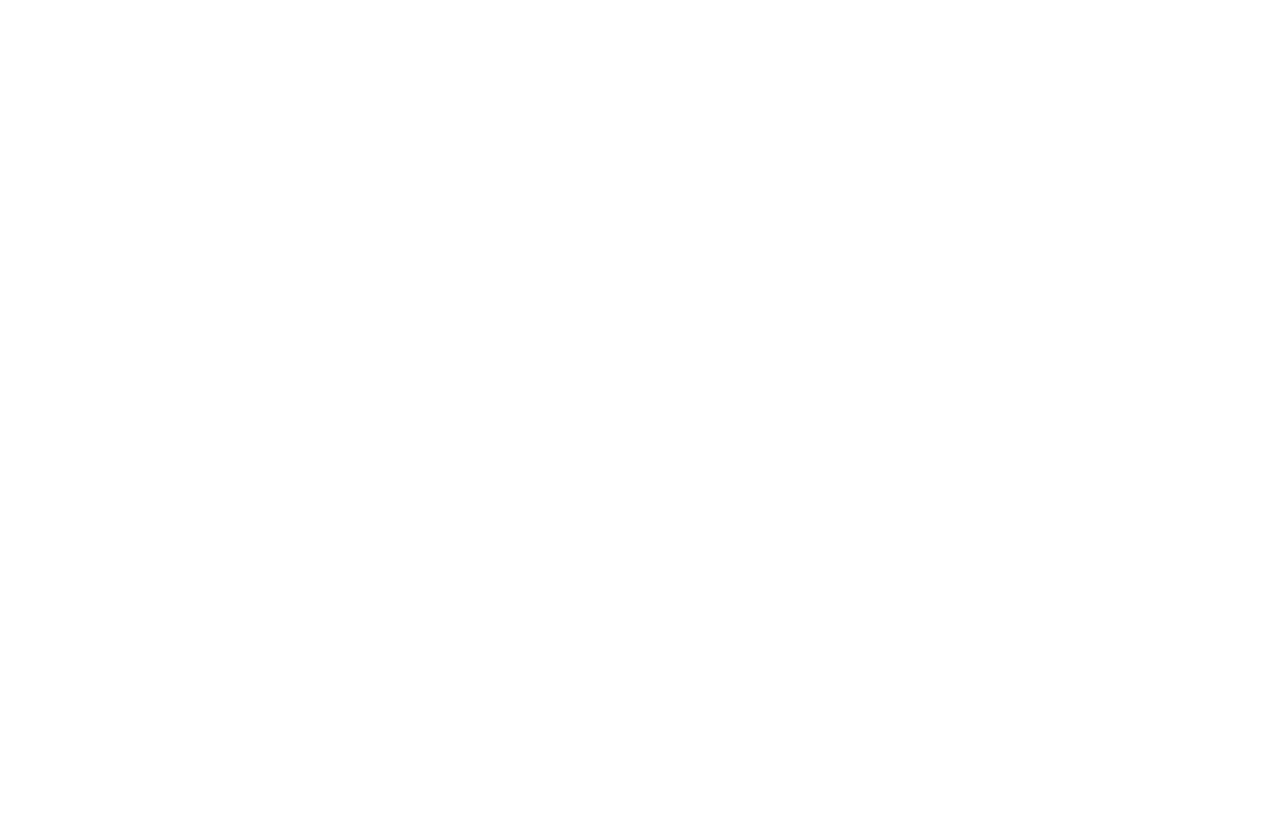
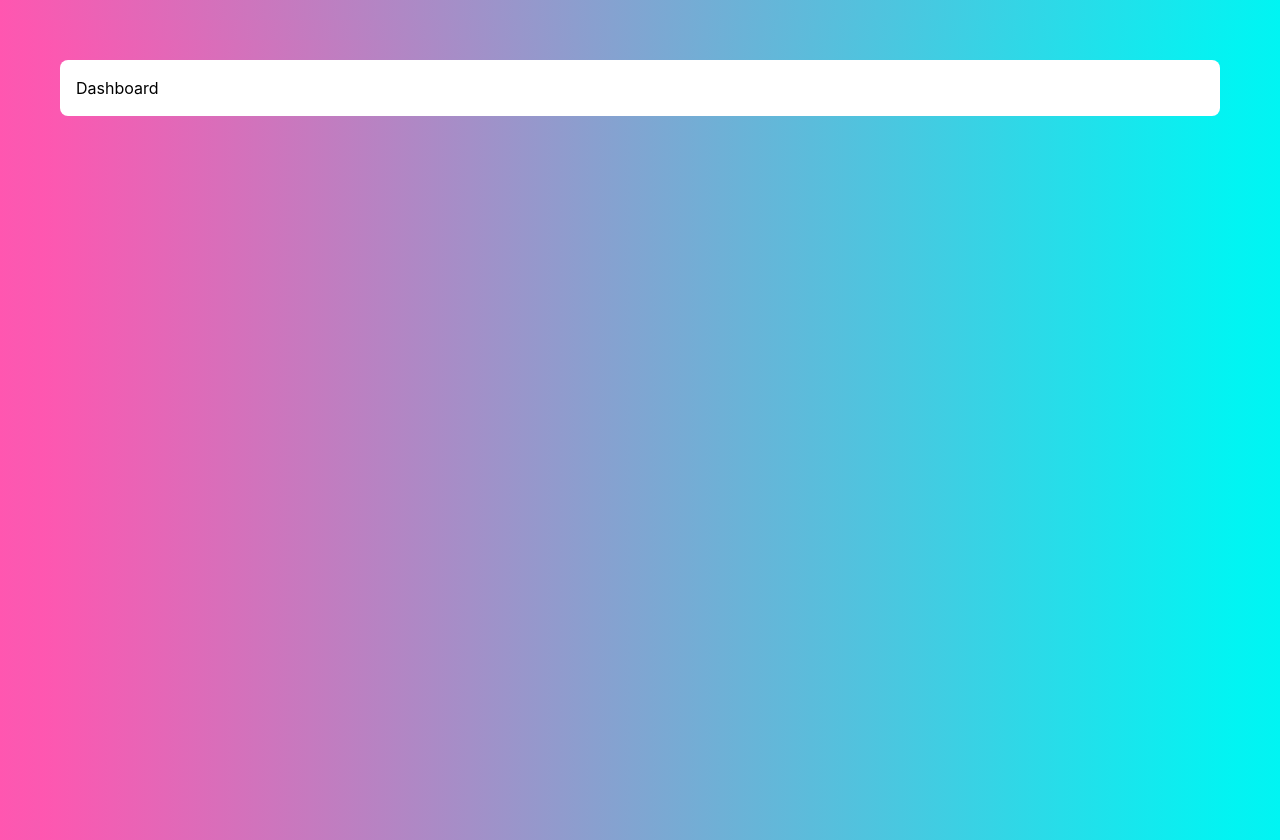
Before and after one commit to StayCare-Group/StayCare-Frontend, a Vue app in the folder StayCare/: page /dashboard in a window 1280 px wide. Before the commit this address had no page. Before the commit the page ends 800 px from the top, so only its background shows below. Built offline with nearby package versions, Linux system fonts and the light colour scheme; the HTML template or start-up script is replaced by a standard one.

Commit message:
dashboard setup

```diff
--- /dev/null
+++ b/StayCare/src/Pages/Dashboard.vue
@@ -0,0 +1,16 @@
+<script setup></script>
+<template>
+  <main>
+    <section class="w-full h-full bg-white rounded-lg p-4">
+      <h1>Dashboard</h1>
+    </section>
+  </main>
+</template>
+<style scoped>
+main {
+  display: flex;
+  flex-direction: column;
+  align-items: center;
+  justify-content: flex-start;
+}
+</style>
--- a/StayCare/src/index.css
+++ b/StayCare/src/index.css
@@ -2,5 +2,7 @@
 
 /* Optional: global styles */
 html, body, #app {
-
+    height: 100vh;
+    background: linear-gradient(to right, #ff56b0, #00f5f3);
+    padding: 20px;
 }
--- a/StayCare/src/router.js
+++ b/StayCare/src/router.js
@@ -1,5 +1,6 @@
 import { createRouter, createWebHistory } from 'vue-router'
 import Login from './Pages/Login.vue'
+import Dashboard from './Pages/Dashboard.vue'
 
 const routes = [
   {
@@ -10,6 +11,11 @@
     path: '/login',
     name: 'Login',
     component: Login
+  },
+  {
+    path: '/dashboard',
+    name: 'Dashboard',
+    component: Dashboard
   }
 ]
 
```
